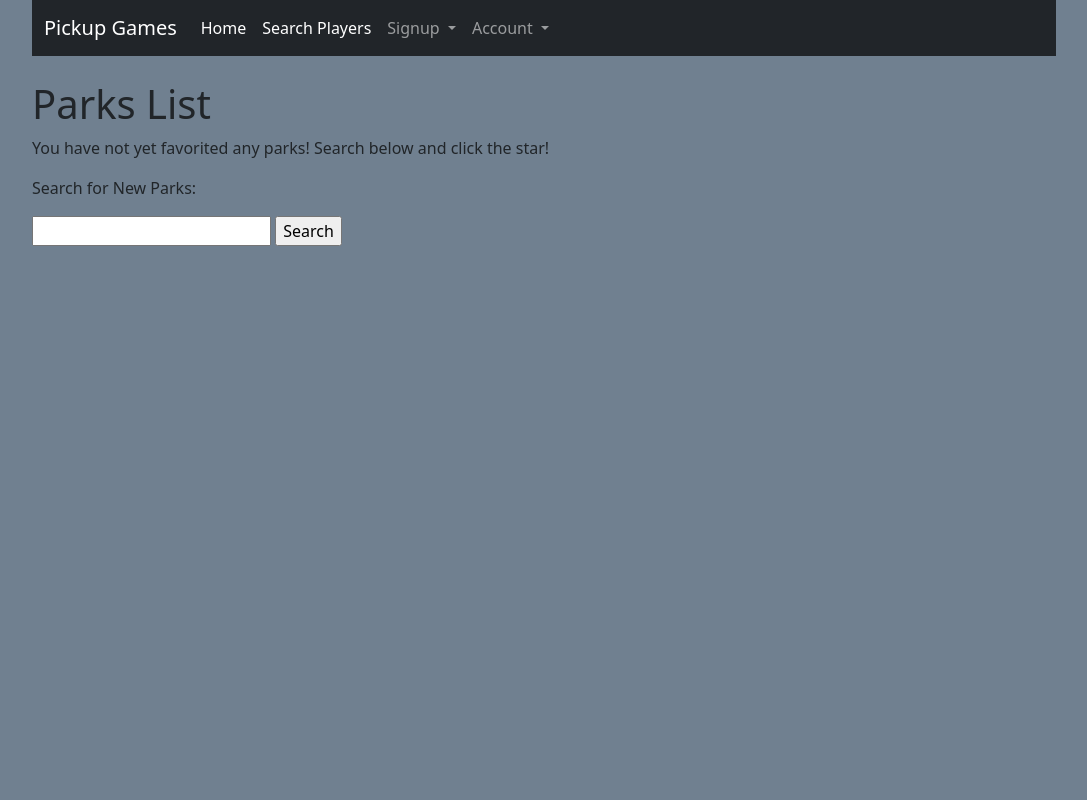
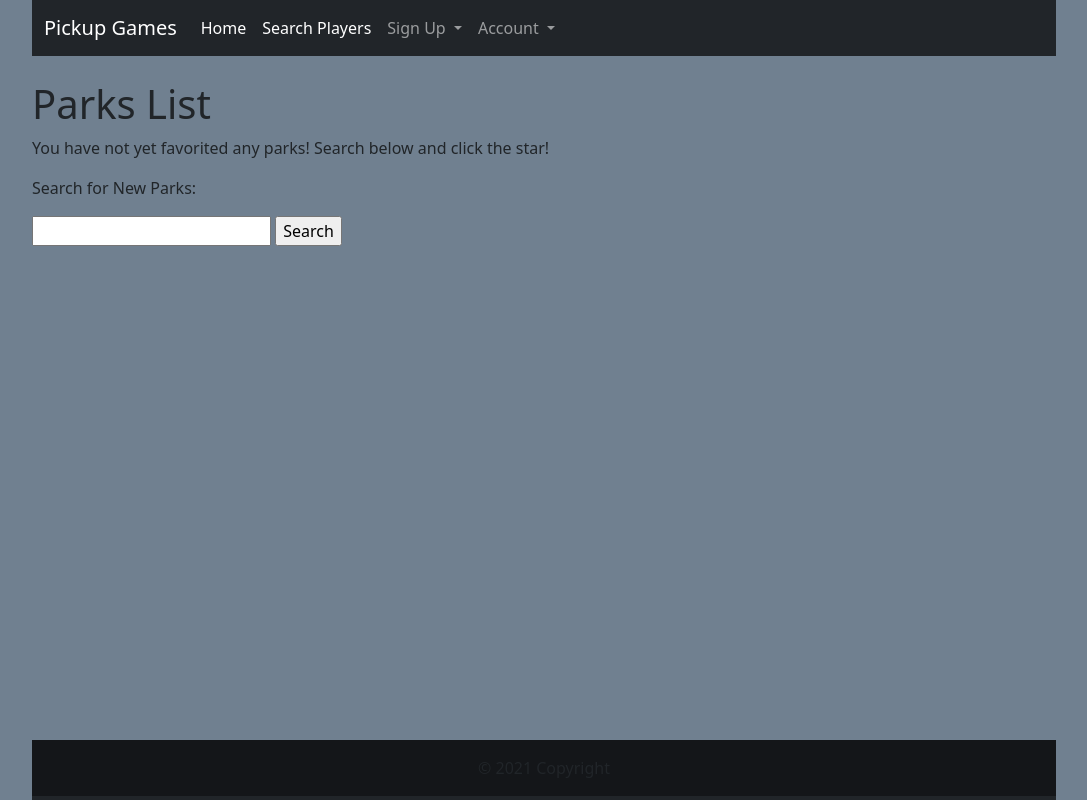
Before and after one commit to bbrown11924/PickUpGames, a Django app: page /parks/ in a window 1280 px wide. Shown: the whole page, without its empty margins (96-1183 px from the left). Run offline with Django 3.2, Linux system fonts and the light colour scheme; the visitor is signed in with stand-in values (Sample User, id 1); data that the repository does not hold is empty.

Commit message:
Add footer and clean up

```diff
--- a/pickup/navbar_tests.py
+++ b/pickup/navbar_tests.py
@@ -4,3 +4,4 @@ class navbar_tests(TestCase):
     def bar_exists_test(self):
         response = self.client.get('/home/')
         self.assertEqual(response.status_code, 200)
+        self.assertContains(response, 'Search Players')
--- a/pickup/static/pickup/style.css
+++ b/pickup/static/pickup/style.css
@@ -7,6 +7,7 @@ body{
     background-color: slategray;
     width: 80%;
     margin: auto ;
+    margin-bottom: 60px; /* Margin bottom by footer height */
 }
 
 header{
@@ -65,3 +66,11 @@ main{
 h2{
     color: navy;
 }
+
+.footer {
+  position: absolute;
+  bottom: 0;
+  width: 80%;
+  height: 60px; /* Set the fixed height of the footer here */
+  background-color: #f5f5f5;
+}
--- a/pickup/templates/pickup/base.html
+++ b/pickup/templates/pickup/base.html
@@ -39,6 +39,6 @@
     -->
   </body>
   <footer>
-  <!--<p>Sample Footer</p>--->
+  {% include 'pickup/footer.html' %}
   </footer>
 </html>
--- /dev/null
+++ b/pickup/templates/pickup/footer.html
@@ -0,0 +1,8 @@
+<footer class="footer bg-dark text-center">
+
+  <!-- Copyright -->
+  <div class="text-center p-3" style="background-color: rgba(0, 0, 0, 0.4);">
+    © 2021 Copyright
+  </div>
+  <!-- Copyright -->
+</footer>
--- a/pickup/templates/pickup/navbar.html
+++ b/pickup/templates/pickup/navbar.html
@@ -20,12 +20,11 @@
 
         <li class="nav-item dropdown">
           <a class="nav-link dropdown-toggle" href="#" id="signupDropdown" role="button" data-bs-toggle="dropdown"
-             aria-expanded="false">Signup
+             aria-expanded="false">Sign Up
           </a>
           <ul class="dropdown-menu" aria-labelledby="signupDropdown">
             <li><a class="dropdown-item" href="{% url 'parks' %}">Parks</a></li>
             <li><a class="dropdown-item" href="{% url 'Add Park' %}">Add Park</a></li>
-
           </ul>
         </li>
 
--- a/pickup/templates/pickup/parks_list.html
+++ b/pickup/templates/pickup/parks_list.html
@@ -8,7 +8,7 @@ Parks
 <html>
 <h1>Parks List</h1>
 
-{% if favsearchparks %}
+{% if favparks %}
 <p>My Parks:</p>
 <table class="table table-bordered table-striped">
     <thead>
```
